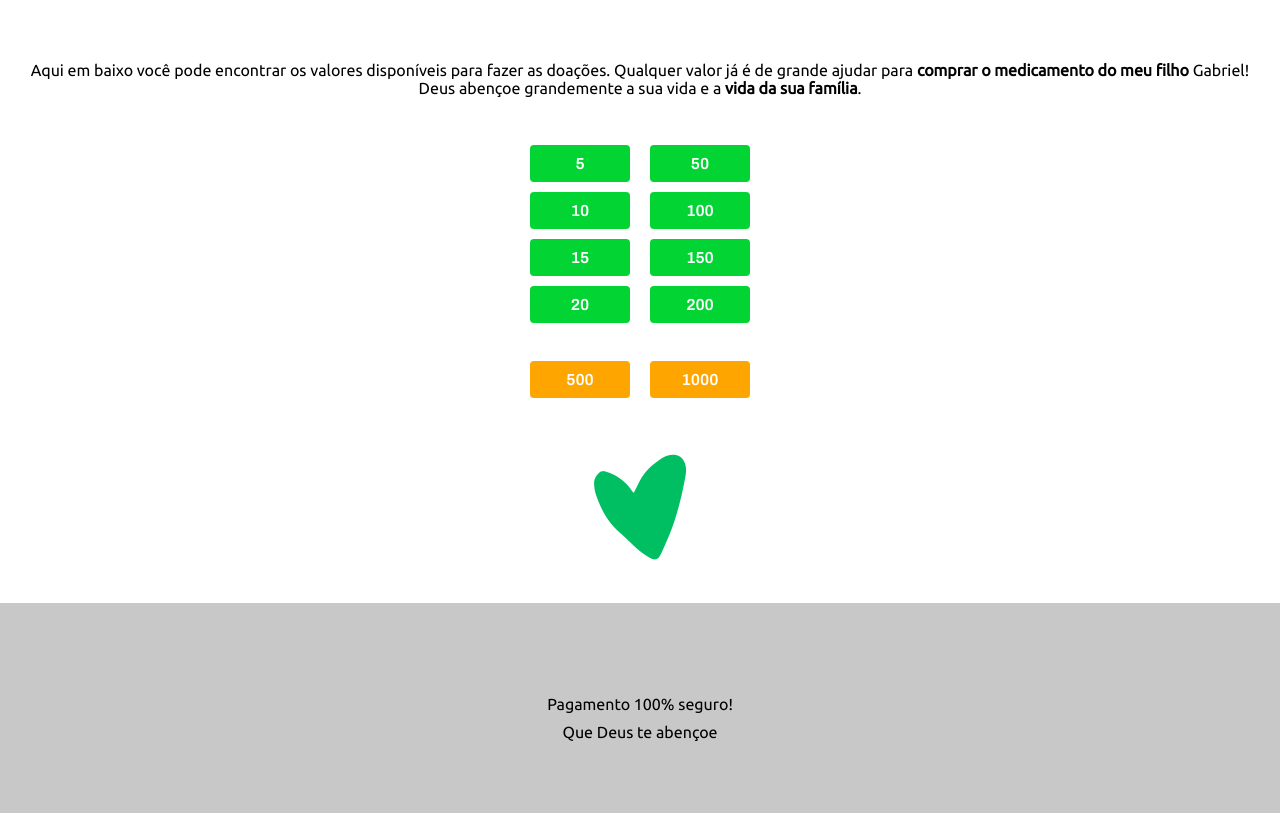
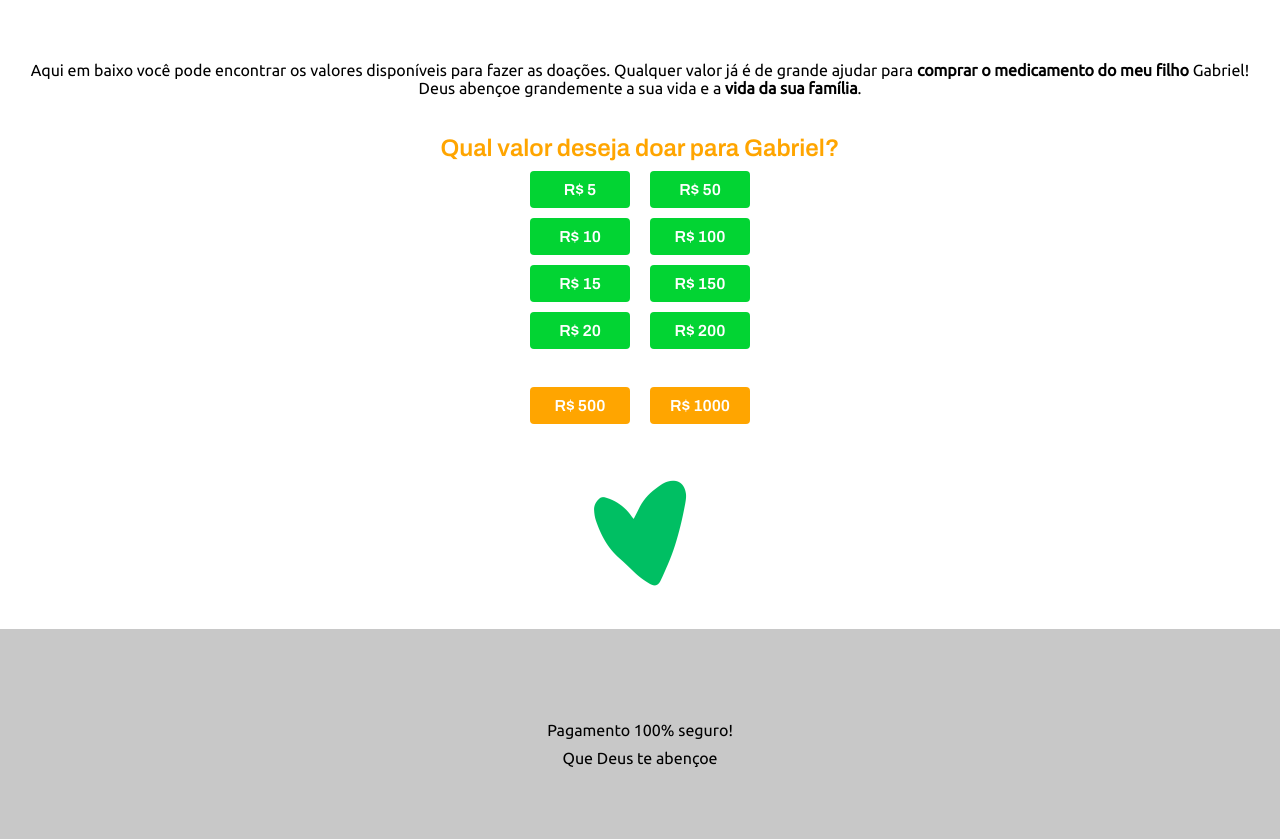
Before and after one commit to eliezer-guimaraes/Pagamento, a plain HTML site: page index.html in a window 1280 px wide. Shown: the part 981-1820 px from the top of the page. Before the commit the page ends 1794 px from the top, so only its background shows below. Drawn offline with Linux system fonts and the light colour scheme.

Commit message:
Update index.html

```diff
--- a/index.html
+++ b/index.html
@@ -19,26 +19,27 @@
 
 		<p>Aqui em baixo você pode encontrar os valores disponíveis para fazer as doações. Qualquer valor já é de grande ajudar para <b>comprar o medicamento do meu filho</b> Gabriel! Deus abençoe grandemente a sua vida e a <b>vida da sua família</b>.</p>
 		<br>
+		<h2>Qual valor deseja doar para Gabriel?</h2>
 	</section>
 	<section id="valores">
 		<div id="lado1">
-			<div class="valor-item"><a href="https://pay.kiwify.com.br/aiDg8SL">5</a></div>
-			<div class="valor-item"><a href="https://pay.kiwify.com.br/HPSPPe9">10</a></div>
-			<div class="valor-item"><a href="https://pay.kiwify.com.br/D3G2cnk">15</a></div>
-			<div class="valor-item"><a href="https://pay.kiwify.com.br/zMFRIGb">20</a></div>
+			<div class="valor-item"><a href="https://pay.kiwify.com.br/aiDg8SL">R$ 5</a></div>
+			<div class="valor-item"><a href="https://pay.kiwify.com.br/HPSPPe9">R$ 10</a></div>
+			<div class="valor-item"><a href="https://pay.kiwify.com.br/D3G2cnk">R$ 15</a></div>
+			<div class="valor-item"><a href="https://pay.kiwify.com.br/zMFRIGb">R$ 20</a></div>
 			<br>
-			<div class="valor-item2"><a href="https://pay.kiwify.com.br/zjMSC7v">500</a></div>
+			<div class="valor-item2"><a href="https://pay.kiwify.com.br/zjMSC7v">R$ 500</a></div>
 			<br>
 			<br>
 		</div>
 
 		<div id="lado1">
-			<div class="valor-item"><a href="https://pay.kiwify.com.br/zF94lFq">50</a></div>
-			<div class="valor-item"><a href="https://pay.kiwify.com.br/2OmBY1B">100</a></div>
-			<div class="valor-item"><a href="https://pay.kiwify.com.br/33IzYSb">150</a></div>
-			<div class="valor-item"><a href="https://pay.kiwify.com.br/mrDBX6a">200</a></div>
+			<div class="valor-item"><a href="https://pay.kiwify.com.br/zF94lFq">R$ 50</a></div>
+			<div class="valor-item"><a href="https://pay.kiwify.com.br/2OmBY1B">R$ 100</a></div>
+			<div class="valor-item"><a href="https://pay.kiwify.com.br/33IzYSb">R$ 150</a></div>
+			<div class="valor-item"><a href="https://pay.kiwify.com.br/mrDBX6a">R$ 200</a></div>
 			<br>
-			<div class="valor-item2"><a href="https://pay.kiwify.com.br/geN1uaL">1000</a></div>
+			<div class="valor-item2"><a href="https://pay.kiwify.com.br/geN1uaL">R$ 1000</a></div>
 			<br>
 			<br>
 		</div>
```
